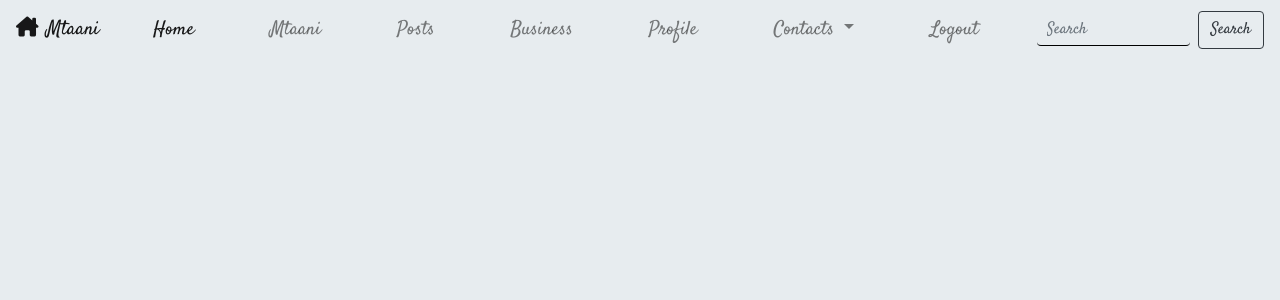
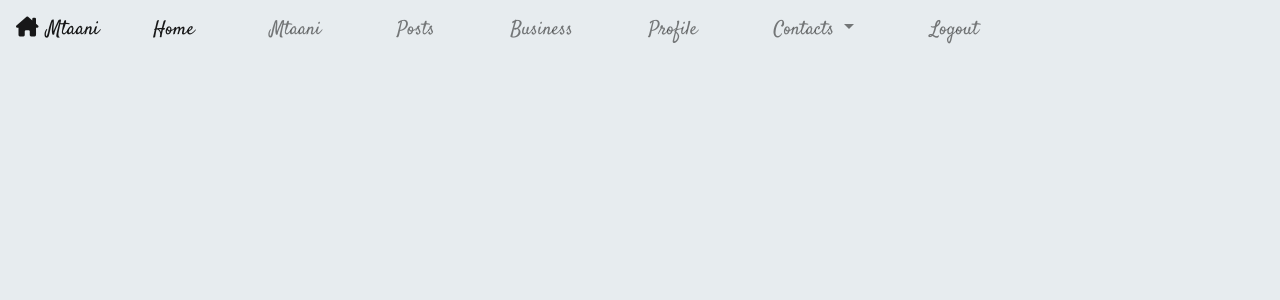
Before and after one commit to ivymmurithi/mtaani, a Django app: page /business_results/ in a window 1280 px wide. Shown: the top 300 px of the page. Run offline with Django 4.2, Linux system fonts and the light colour scheme; the visitor is signed in with stand-in values (Sample User, id 1); some libraries are stand-ins or nearby versions.

Commit message:
search for business functionility

```diff
--- a/mtaaniapp/templates/navbar.html
+++ b/mtaaniapp/templates/navbar.html
@@ -38,11 +38,6 @@
             </li>
         </ul>
     </div>
-    <form action="{% url 'business_results' %}" class="form-inline search-form my-2 my-lg-0">
-        {% csrf_token %}
-        <input name="biz" id="searchInput" class="form-control mr-sm-2 line-in-search" type="search" placeholder="Search" aria-label="Search">
-        <button class="btn btn-outline-dark my-2 my-sm-0" type="submit">Search</button>
-    </form>
 </nav>
 
 <script>
--- a/static/css/styles.css
+++ b/static/css/styles.css
@@ -74,6 +74,9 @@
 
 #searchInput {
   color: black !important;
+  align-items: center;
+  margin-left: 15%;
+  width: 50%;
 }
 
 .defines {
```
Also changed, not shown: mtaaniapp/templates/business.html (+7 -0 lines).
